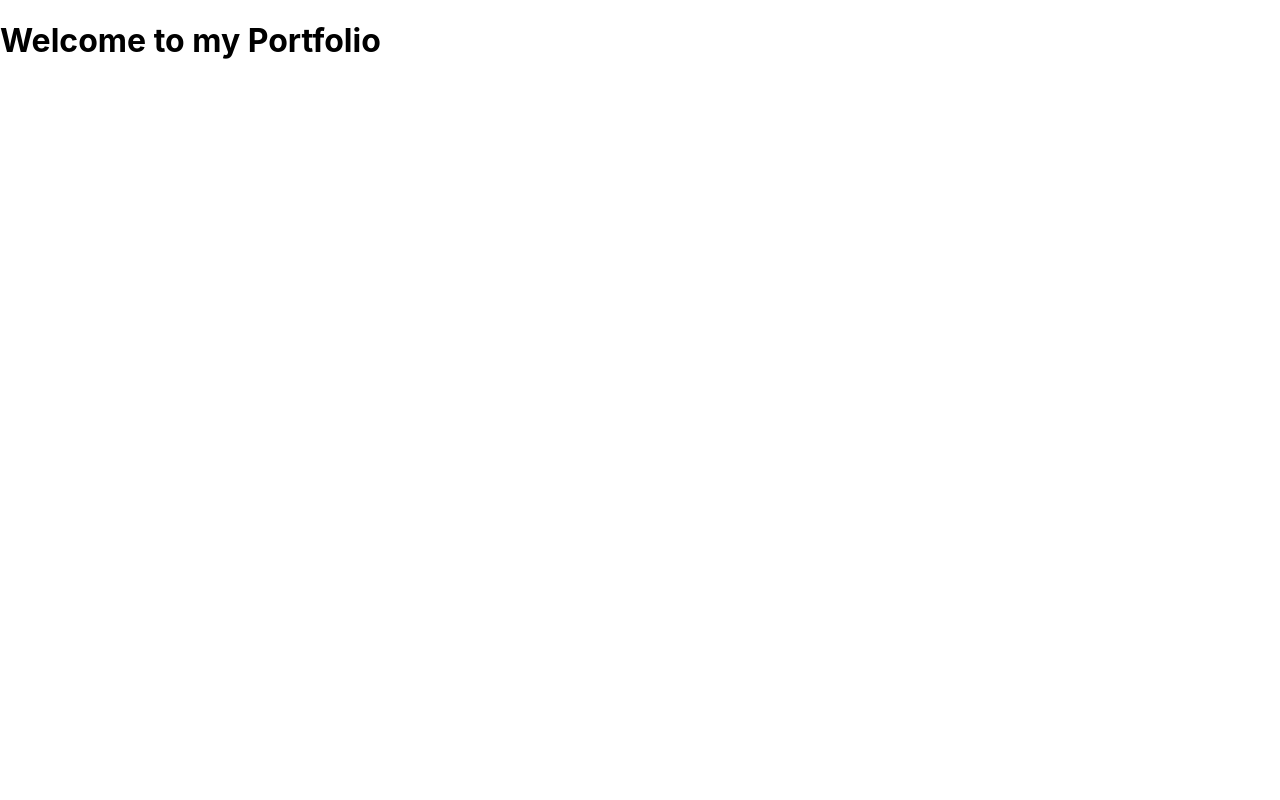
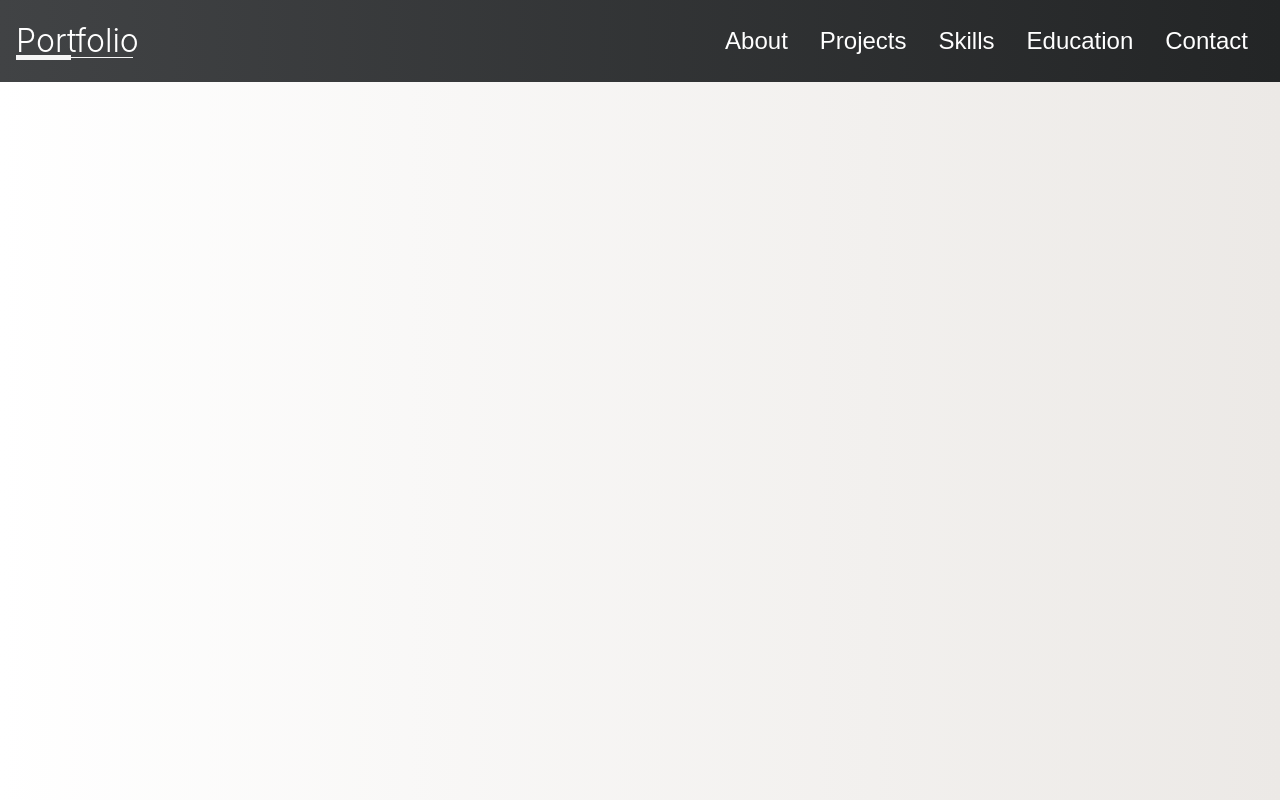
Before and after one commit to JanJaapvG/Portfolio, a React (Create React App) app in the folder portfolio/: page / in a window 1280 px wide. Built offline with nearby package versions, Linux system fonts and the light colour scheme.

Commit message:
added Header and styling

```diff
--- a/portfolio/package.json
+++ b/portfolio/package.json
@@ -8,7 +8,7 @@
     "@testing-library/user-event": "^13.5.0",
     "react": "^18.0.0",
     "react-dom": "^18.0.0",
-    "react-scripts": "5.0.0",
+    "react-scripts": "^5.0.0",
     "web-vitals": "^2.1.4"
   },
   "scripts": {
--- a/portfolio/src/App.css
+++ b/portfolio/src/App.css
@@ -1,3 +1,7 @@
+* {
+  user-select: none;
+}
+
 .App {
   text-align: center;
 }
--- a/portfolio/src/App.js
+++ b/portfolio/src/App.js
@@ -2,11 +2,7 @@ import "./App.css";
 import HomePage from "./Pages/HomePage";
 
 function App() {
-  return (
-    <div className="HomePage">
-      <HomePage></HomePage>
-    </div>
-  );
+  return <HomePage></HomePage>;
 }
 
 export default App;
--- /dev/null
+++ b/portfolio/src/Components/HeaderComponent/Header.css
@@ -0,0 +1,53 @@
+.header {
+    background: #232526;  /* fallback for old browsers */
+    background: -webkit-linear-gradient(to right, #414345, #232526);  /* Chrome 10-25, Safari 5.1-6 */
+    background: linear-gradient(to right, #414345, #232526); /* W3C, IE 10+/ Edge, Firefox 16+, Chrome 26+, Opera 12+, Safari 7+ */
+
+    display: flex;
+    flex-direction: row;
+    justify-content: space-between;
+    width: 100%;
+}
+
+.title {
+    position: relative;
+    margin-left: 1rem;
+    font-weight: 300;
+    font-size: 2rem;
+    color: white;
+}
+
+.title:before {
+    content: "";
+    position: absolute;
+    left: 0;
+    bottom: 0;
+    height: 5px;
+    width: 55px;
+    background-color: whitesmoke;
+}
+  .title:after {
+    content: "";
+    position: absolute;
+    left: 0;
+    bottom: 2px;
+    height: 1px;
+    width: 95%;
+    max-width: 255px;
+    background-color: whitesmoke;
+}
+
+.links {
+    display: flex;
+    margin-right: 1rem;
+    align-items: center;
+}
+
+.navLink {
+    font-family: "Raleway", sans-serif;
+    font-weight: 300;
+    font-size: 1.5rem;
+    color: white;
+    text-decoration: none;
+    padding: 1rem;
+}
--- /dev/null
+++ b/portfolio/src/Components/HeaderComponent/Header.js
@@ -0,0 +1,29 @@
+import "./Header.css";
+
+export default function Header() {
+  return (
+    <div className="header">
+      <div id="title">
+        <h1 className="title">Portfolio</h1>
+      </div>
+
+      <div className="links">
+        <a href="/" className="navLink">
+          About
+        </a>
+        <a href="/" className="navLink">
+          Projects
+        </a>
+        <a href="/" className="navLink">
+          Skills
+        </a>
+        <a href="/" className="navLink">
+          Education
+        </a>
+        <a href="/" className="navLink">
+          Contact
+        </a>
+      </div>
+    </div>
+  );
+}
--- a/portfolio/src/Pages/HomePage.js
+++ b/portfolio/src/Pages/HomePage.js
@@ -1,7 +1,9 @@
+import Header from "../Components/HeaderComponent/Header";
+
 export default function HomePage() {
   return (
     <div>
-      <h1>Welcome to my Portfolio</h1>
+      <Header></Header>
     </div>
   );
 }
--- a/portfolio/src/index.css
+++ b/portfolio/src/index.css
@@ -1,5 +1,9 @@
 body {
   margin: 0;
+  background: #ECE9E6;  /* fallback for old browsers */
+  background: -webkit-linear-gradient(to right, #FFFFFF, #ECE9E6);  /* Chrome 10-25, Safari 5.1-6 */
+  background: linear-gradient(to right, #FFFFFF, #ECE9E6); /* W3C, IE 10+/ Edge, Firefox 16+, Chrome 26+, Opera 12+, Safari 7+ */
+
   font-family: -apple-system, BlinkMacSystemFont, 'Segoe UI', 'Roboto', 'Oxygen',
     'Ubuntu', 'Cantarell', 'Fira Sans', 'Droid Sans', 'Helvetica Neue',
     sans-serif;
```
Also changed, not shown: portfolio/src/index.js (+6 -6 lines), 1 other file (tests, documents, lock files or other folders).
